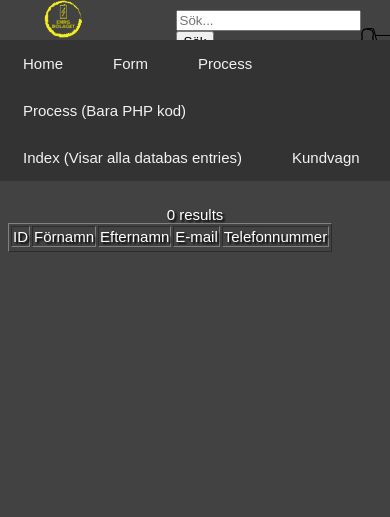
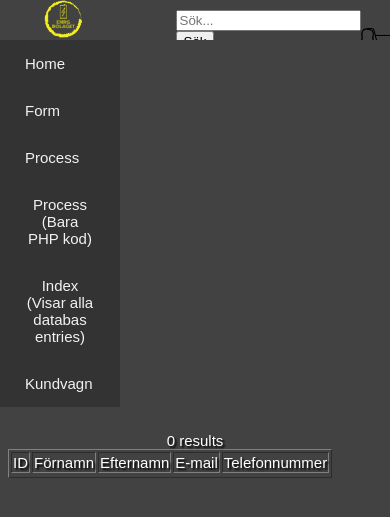
Before and after one commit to DDaaNNee/Projektgrupp-19, a PHP site: page / in a window 390 px wide. Shown: the top 517 px of the page. Run offline with PHP 8.4, Linux system fonts and the light colour scheme; data that the repository does not hold is empty.

Commit message:
Lagt till responsiv design i CSS-en, testa att byta storlek på hemsidan för att testa

```diff
--- a/css.css
+++ b/css.css
@@ -62,13 +62,14 @@ h5{
 }
 
 .topnavigation {
+  position: sticky; /*TEST*/
   font: 15px arial, sans-serif;
   background-color: #333;
   overflow: hidden;
   text-align: center;
   display: block;
-  margin-left: -10px;
-  margin-right: -10px;
+  width: 110%;
+  margin-left: -8px;
 }
 
 .topnavigation a {
@@ -90,12 +91,6 @@ h5{
   color: white;
 }
 
-/*input {
-  margin-top: 20px;
-  position: absolute;
-  margin-left: 55%
-}*/
-
 
 #bg1{
   border-radius: 5px;
@@ -106,3 +101,19 @@ h5{
 #bg1:hover{
   opacity: 0,7;
 }
+
+@media only screen and (max-width:850px){
+  .topnavigation {position: relative; width: 120px;}
+  h1 {position: absolute; top: 90px; margin-left: 190px;}
+  h2 {position: absolute; top: 150px; margin-left: 205px;}
+}
+
+@media only screen and (max-width:691px){
+  h1 {position: absolute; top: 90px; margin-left: 190px;}
+  h2 {position: absolute; top: 200px; margin-left: 205px;}
+}
+
+@media only screen and (max-width:444px){
+  h1 {position: absolute; top: 90px; margin-left: 190px;}
+  h2 {position: absolute; top: 240px; margin-left: 205px;}
+}
--- a/index.html
+++ b/index.html
@@ -28,7 +28,7 @@
 <h2><b>Din största återförsäljare av energidryck online!</b></h2>
 
 <marquee behavior="scroll" direction="right" onmouseover="this.stop();"
-  onmouseout="this.start();" scrollamount="5" loop="infinite">
+  onmouseout="this.start();" scrollamount="5" loop="infinite" id="marquee1">
 <a href="resources/img/bg1.jpg"><img src="resources/img/bg1.jpg" width="180" height="120" alt="bg1" href="form.html">
 <a href="resources/img/bg2.jpg"><img src="resources/img/bg2.jpg" width="180" height="120" alt="bg2">
 <a href="resources/img/bg3.jpg"><img src="resources/img/bg3.jpg" width="180" height="120" alt="bg3">
```
